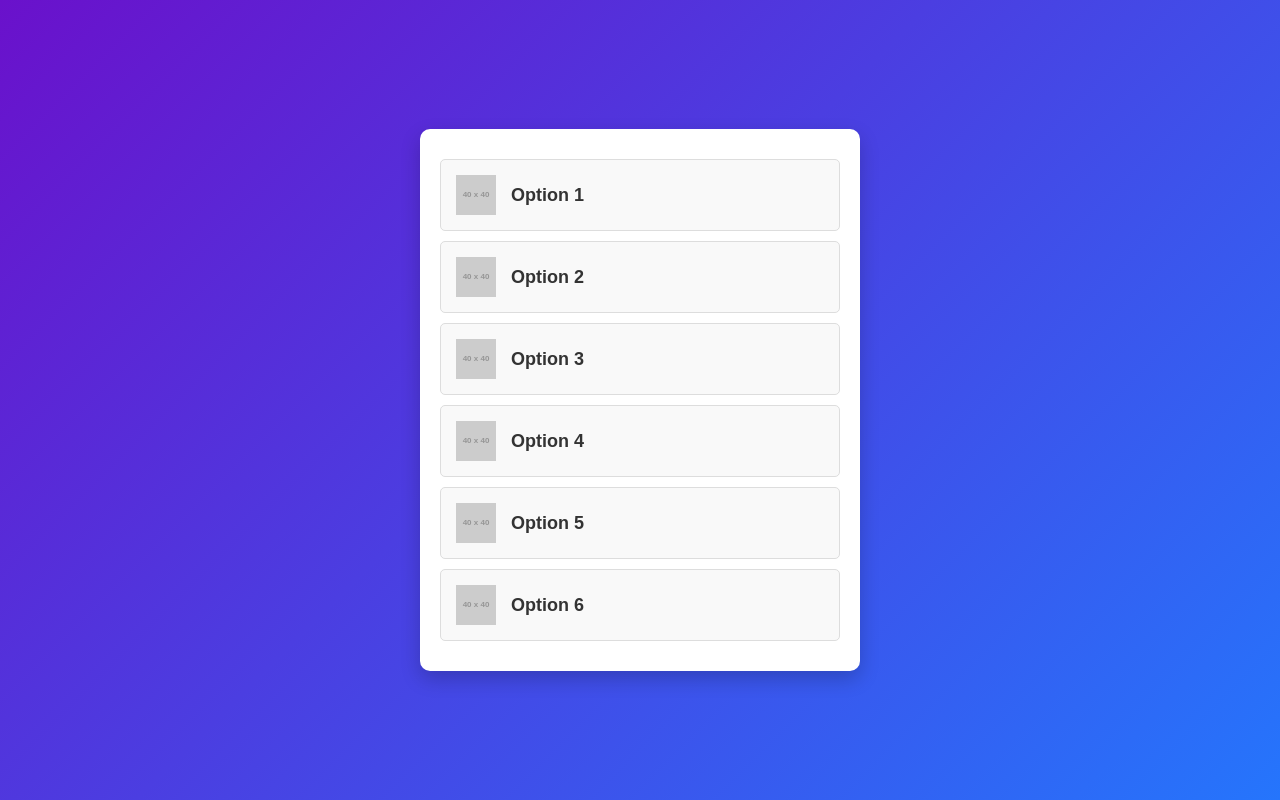
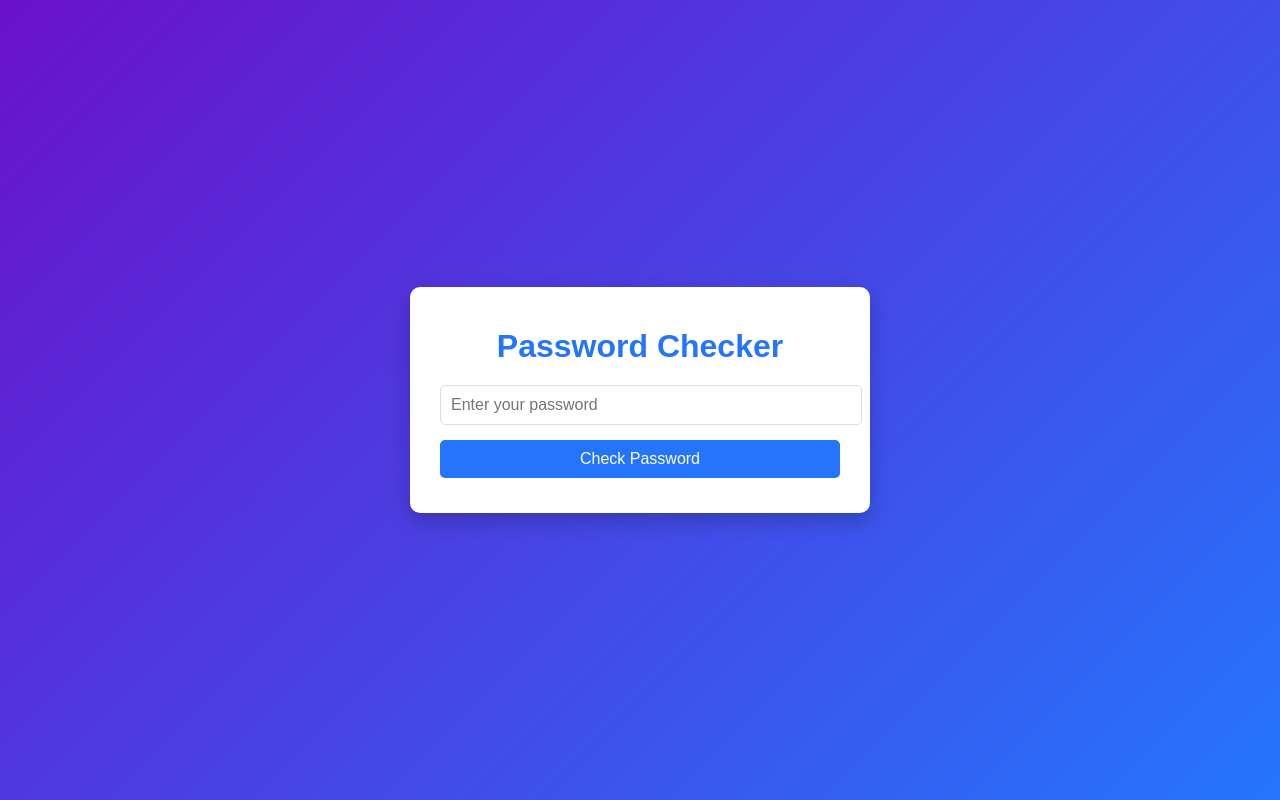
Before and after one commit to whichr00t/project, a plain HTML site: page main.html in a window 1280 px wide. Drawn offline with Linux system fonts and the light colour scheme; placeholder pictures from the web are drawn by us.

Commit message:
Update main.html

```diff
--- a/main.html
+++ b/main.html
@@ -3,7 +3,7 @@
 <head>
     <meta charset="UTF-8">
     <meta name="viewport" content="width=device-width, initial-scale=1.0">
-    <title>Options Menu</title>
+    <title>Password Strength Checker</title>
     <style>
         body {
             font-family: Arial, sans-serif;
@@ -17,73 +17,88 @@
             height: 100vh;
         }
         .container {
-            background: #fff;
+            background: #ffffff;
             color: #333;
             border-radius: 10px;
-            padding: 20px;
+            padding: 20px 30px;
             box-shadow: 0 8px 20px rgba(0, 0, 0, 0.2);
             max-width: 400px;
             width: 100%;
         }
-        .option {
-            display: flex;
-            align-items: center;
-            padding: 15px;
-            margin: 10px 0;
+        .container h1 {
+            text-align: center;
+            color: #2575fc;
+            margin-bottom: 20px;
+        }
+        input[type="password"] {
+            width: 100%;
+            padding: 10px;
+            margin-bottom: 15px;
             border: 1px solid #ddd;
             border-radius: 5px;
-            background-color: #f9f9f9;
-            cursor: pointer;
-            transition: transform 0.2s, background-color 0.2s;
+            font-size: 16px;
         }
-        .option:hover {
+        button {
             background-color: #2575fc;
             color: #fff;
-            transform: translateY(-2px);
+            border: none;
+            padding: 10px;
+            border-radius: 5px;
+            cursor: pointer;
+            font-size: 16px;
+            width: 100%;
         }
-        .option img {
-            width: 40px;
-            height: 40px;
-            margin-right: 15px;
+        button:hover {
+            background-color: #6a11cb;
         }
-        .option-name {
-            font-size: 18px;
-            font-weight: bold;
+        #feedback {
+            margin-top: 15px;
+            font-size: 14px;
+        }
+        .strong {
+            color: #28a745;
+        }
+        .weak {
+            color: #dc3545;
         }
     </style>
 </head>
 <body>
     <div class="container">
-        <div class="option" onclick="navigateTo('index.html')">
-            <img src="https://via.placeholder.com/40" alt="Option 1 Logo">
-            <span class="option-name">Option 1</span>
-        </div>
-        <div class="option" onclick="navigateTo('page2.html')">
-            <img src="https://via.placeholder.com/40" alt="Option 2 Logo">
-            <span class="option-name">Option 2</span>
-        </div>
-        <div class="option" onclick="navigateTo('page3.html')">
-            <img src="https://via.placeholder.com/40" alt="Option 3 Logo">
-            <span class="option-name">Option 3</span>
-        </div>
-        <div class="option" onclick="navigateTo('page4.html')">
-            <img src="https://via.placeholder.com/40" alt="Option 4 Logo">
-            <span class="option-name">Option 4</span>
-        </div>
-        <div class="option" onclick="navigateTo('page5.html')">
-            <img src="https://via.placeholder.com/40" alt="Option 5 Logo">
-            <span class="option-name">Option 5</span>
-        </div>
-        <div class="option" onclick="navigateTo('page6.html')">
-            <img src="https://via.placeholder.com/40" alt="Option 6 Logo">
-            <span class="option-name">Option 6</span>
-        </div>
+        <h1>Password Checker</h1>
+        <form id="passwordForm">
+            <input type="password" id="password" placeholder="Enter your password" required>
+            <button type="submit">Check Password</button>
+        </form>
+        <div id="feedback"></div>
     </div>
 
     <script>
-        function navigateTo(page) {
-            window.location.href = page;
-        }
+        document.getElementById("passwordForm").addEventListener("submit", async function (e) {
+            e.preventDefault();
+            const password = document.getElementById("password").value;
+            const feedback = document.getElementById("feedback");
+
+            try {
+                const response = await fetch("http://127.0.0.1:5000/check_password", {
+                    method: "POST",
+                    headers: { "Content-Type": "application/json" },
+                    body: JSON.stringify({ password }),
+                });
+
+                const data = await response.json();
+                if (data.success) {
+                    feedback.textContent = data.message;
+                    feedback.className = "strong";
+                } else {
+                    feedback.innerHTML = "Password is not strong:<br>" + data.issues.join("<br>");
+                    feedback.className = "weak";
+                }
+            } catch (error) {
+                feedback.textContent = "Error connecting to the server. Please try again later.";
+                feedback.className = "weak";
+            }
+        });
     </script>
 </body>
 </html>
```
